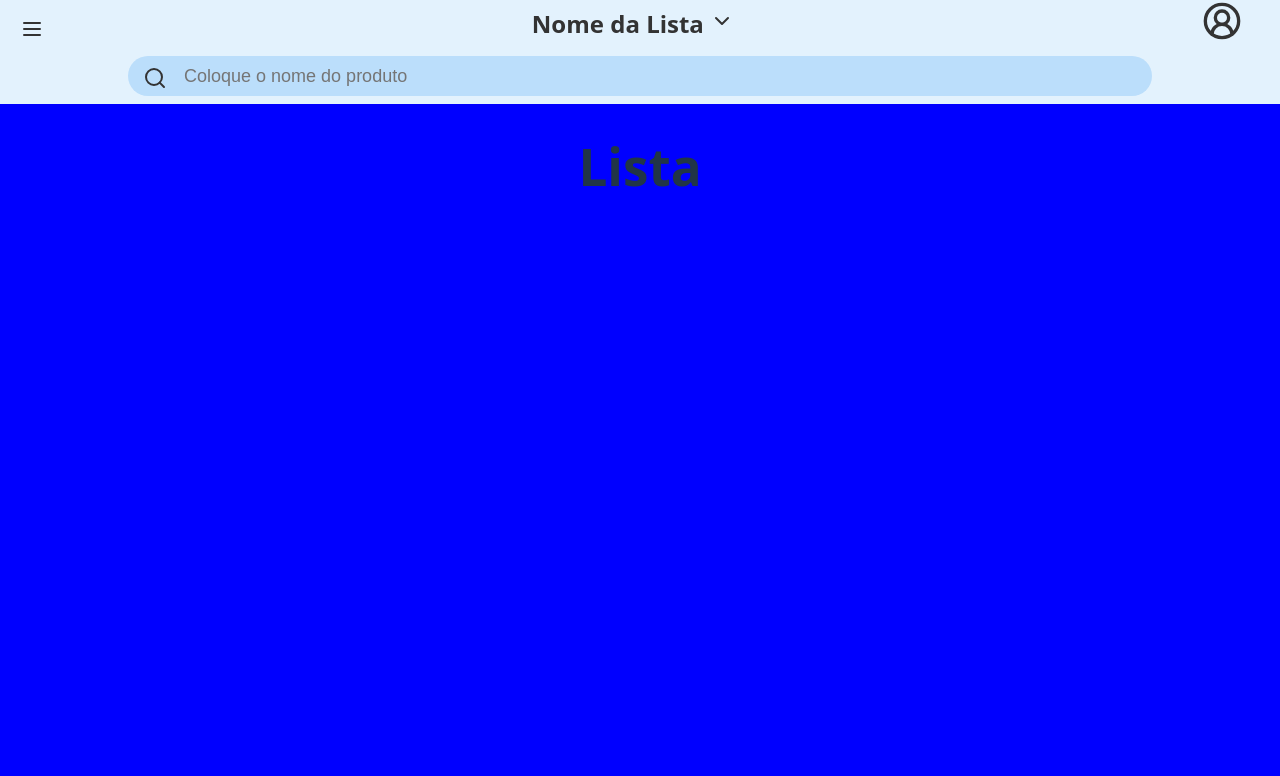
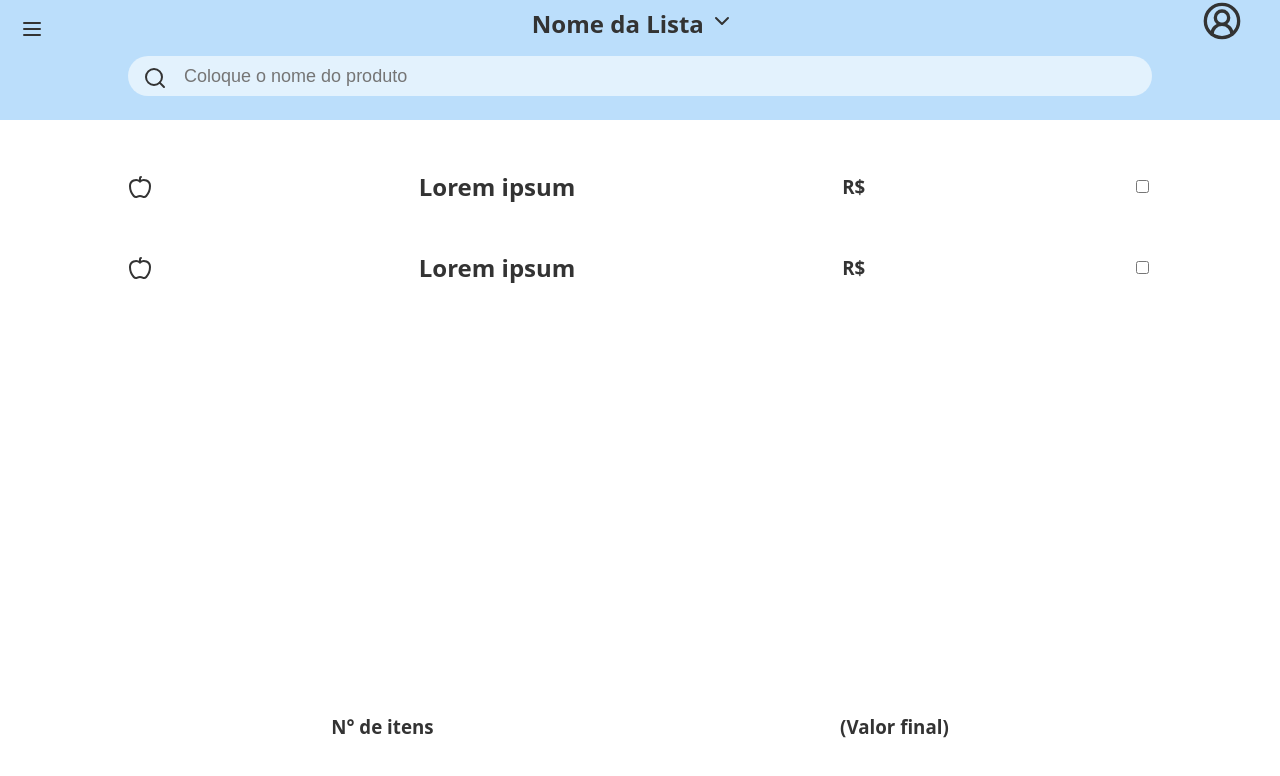
Before and after one commit to thacarv/SmartList, a React (Vite) app: page / in a window 1280 px wide. Shown: the top 776 px of the page. Built offline with nearby package versions, Linux system fonts and the light colour scheme.

Commit message:
trabalhando com as listas

```diff
--- a/src/components/List.jsx
+++ b/src/components/List.jsx
@@ -1,10 +1,26 @@
 import "./css/List.scss";
+import { Apple } from "lucide-react";
 
 function List() {
   return (
     <div className="list-main">
       <div>
-        <h1>Lista</h1>
+        <div className="list-item">
+          <Apple />
+          <h2>Lorem ipsum</h2>
+          <h3>R$</h3>
+          <input type="checkbox" name="itemcheck1" id="itemcheck1" />
+        </div>
+        <div className="list-item">
+          <Apple />
+          <h2>Lorem ipsum</h2>
+          <h3>R$</h3>
+          <input type="checkbox" name="itemcheck2" id="itemcheck2" />
+        </div>
+        <div className="bottom-text-value">
+          <h3>N° de itens</h3>
+          <h3>(Valor final)</h3>
+        </div>
       </div>
     </div>
   );
--- a/src/components/css/List.scss
+++ b/src/components/css/List.scss
@@ -1,8 +1,33 @@
+#root {
+  color: #333333;
+}
+
 .list-main {
+  display: flex;
   position: fixed;
+  justify-content: center;
   top: 13vh;
   left: 0;
-  background-color: blue;
+  padding: 5vh 0px;
   height: 100vh;
   width: 100vw;
 }
+
+.list-item {
+  display: flex;
+  justify-content: space-between;
+  align-items: center;
+  padding: 0px 10px;
+  margin: 5px 0px;
+  width: 80vw;
+  background-color: white;
+}
+
+.bottom-text-value {
+  display: flex;
+  position: fixed;
+  justify-content: space-around;
+  bottom: 5vh;
+  width: 80vw;
+  padding-left: 10px;
+}
--- a/src/components/css/MainMenu.scss
+++ b/src/components/css/MainMenu.scss
@@ -7,5 +7,5 @@
   width: 100vw;
   top: 0;
   left: 0;
-  background-color: #e3f2fd;
+  background-color: #bbdefb;
 }
--- a/src/components/css/SearchBar.scss
+++ b/src/components/css/SearchBar.scss
@@ -11,7 +11,7 @@
   height: 5vh;
   width: 80vw;
   border-radius: 20px;
-  background-color: #bbdefb;
+  background-color: #e3f2fd;
   input {
     background-color: transparent;
     width: 60vw;
```
